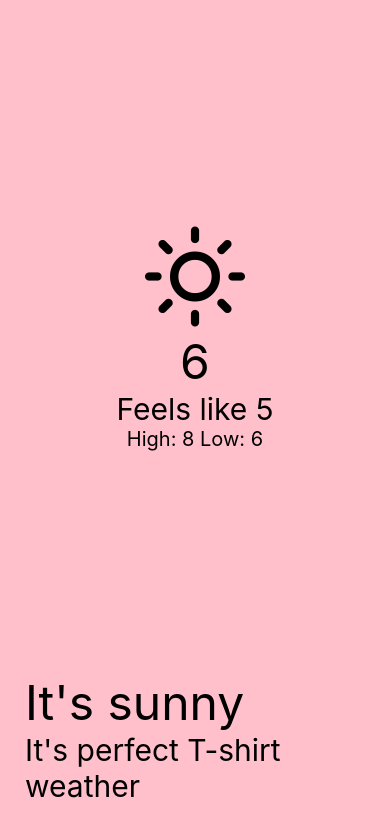
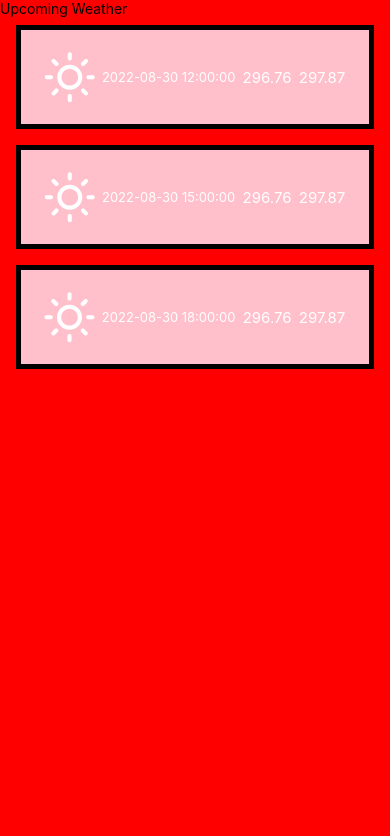
Before and after one commit to OoKiaoO/WeatherApp, a React Native app: screen / in a window 390 px wide. Shown: the top 836 px of the page. Built offline with nearby package versions, Linux system fonts and the light colour scheme.

Commit message:
created UpcomingWeather component

```diff
--- a/App.js
+++ b/App.js
@@ -1,11 +1,11 @@
 import React from 'react';
 import { View, StyleSheet } from 'react-native';
-import CurrentWeather from './src/components/CurrentWeather';
+import UpcomingWeather from './src/components/UpcomingWeather';
 
 const App = () => {
   return (
     <View style={styles.container}>
-      <CurrentWeather />
+      <UpcomingWeather />
     </View>
   )
 }
--- /dev/null
+++ b/src/components/UpcomingWeather.js
@@ -0,0 +1,106 @@
+import React from "react";
+import { SafeAreaView, StyleSheet, Text, FlatList, View, StatusBar } from "react-native";
+import { Feather } from '@expo/vector-icons';
+
+const DATA = [
+    {
+        dt_txt: "2022-08-30 12:00:00",
+        main: {
+            temp_min: 296.76,
+            temp_max: 297.87,
+        },
+        weather: [
+            {
+                main: "Rain",
+            }
+        ]
+    },
+    {
+        dt_txt: "2022-08-30 15:00:00",
+        main: {
+            temp_min: 296.76,
+            temp_max: 297.87,
+        },
+        weather: [
+            {
+                main: "Clouds",
+            }
+        ]
+    },
+    {
+        dt_txt: "2022-08-30 18:00:00",
+        main: {
+            temp_min: 296.76,
+            temp_max: 297.87,
+        },
+        weather: [
+            {
+                main: "Clear",
+            }
+        ]
+    }
+];
+
+const Item = (props) => {
+    const { dt_txt, min, max, condition } = props
+    //props names are placeholders - no need to match data & order not important
+    return (
+        <View style={styles.item}>
+            <Feather name={'sun'} size={50} color={'white'} />
+            <Text style={styles.date}>{dt_txt}</Text>
+            <Text style={styles.temp}>{min}</Text>
+            <Text style={styles.temp}>{max}</Text>
+        </View>
+
+    )
+}
+// NOTES: need to use {} inside <Text></Text> when using props!
+
+const UpcomingWeather = () => {
+    const renderItem = ({ item }) => (
+        <Item
+            condition={item.weather[0].main}
+            dt_txt={item.dt_txt}
+            min={item.main.temp_min}
+            max={item.main.temp_max}
+        />
+    ); // because we want to render sth we use parenthesis & NOT curly braces!
+
+    return (
+        <SafeAreaView style={styles.container}>
+            <Text>Upcoming Weather</Text>
+            <FlatList
+                data={DATA}
+                renderItem={renderItem}
+                keyExtractor={(item) => item.dt_txt}
+            />
+        </SafeAreaView>
+    )
+}
+
+const styles = StyleSheet.create({
+    container: {
+        flex: 1,
+        marginTop: StatusBar.currentHeight || 0,  // (?) StatusBar
+        backgroundColor: 'red'
+    },
+    item: {
+        padding: 20,
+        marginVertical: 8,
+        marginHorizontal: 16,
+        flexDirection: 'row',
+        justifyContent: 'space-around',
+        alignItems: 'center',
+        borderWidth: 5,
+        backgroundColor: 'pink'
+    },
+    temp: {
+        color: 'white',
+        fontSize: 15
+    },
+    date: {
+        color: 'white',
+        fontSize: 13
+    }
+})
+export default UpcomingWeather;
```
